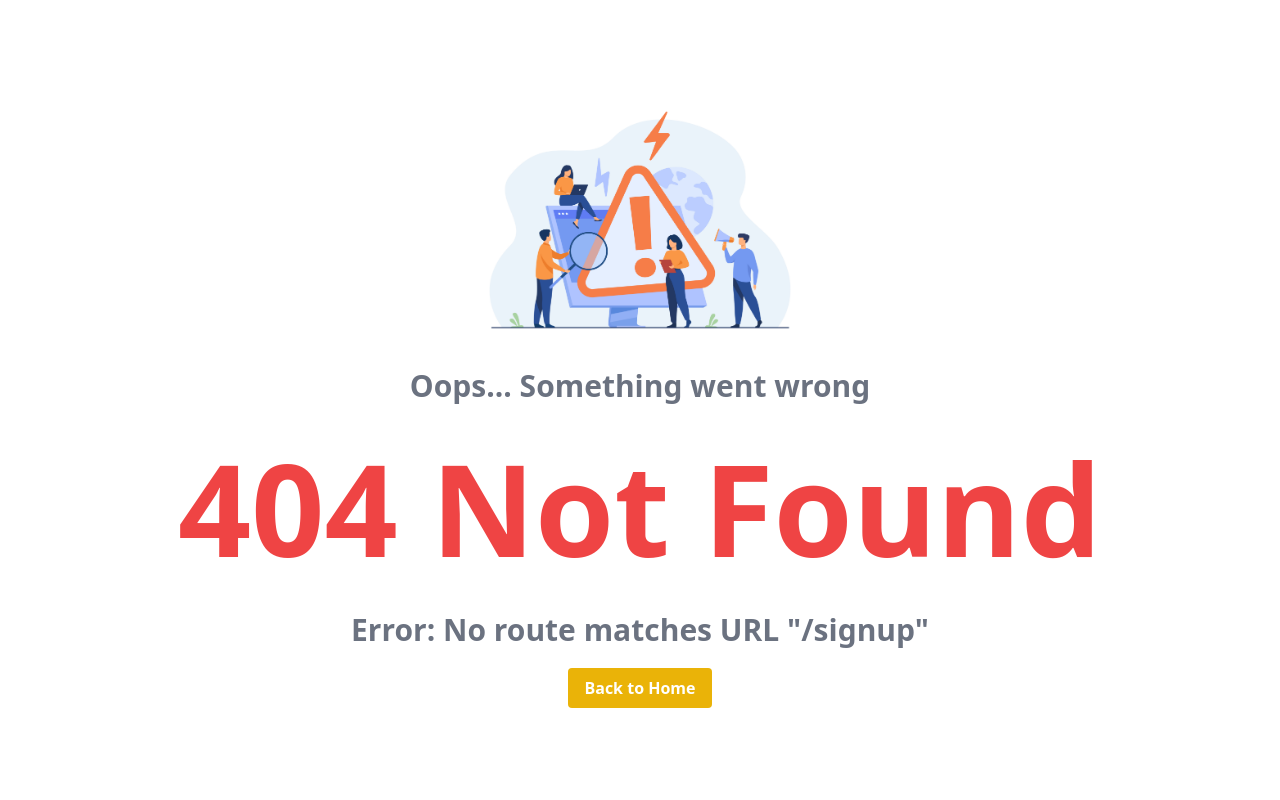
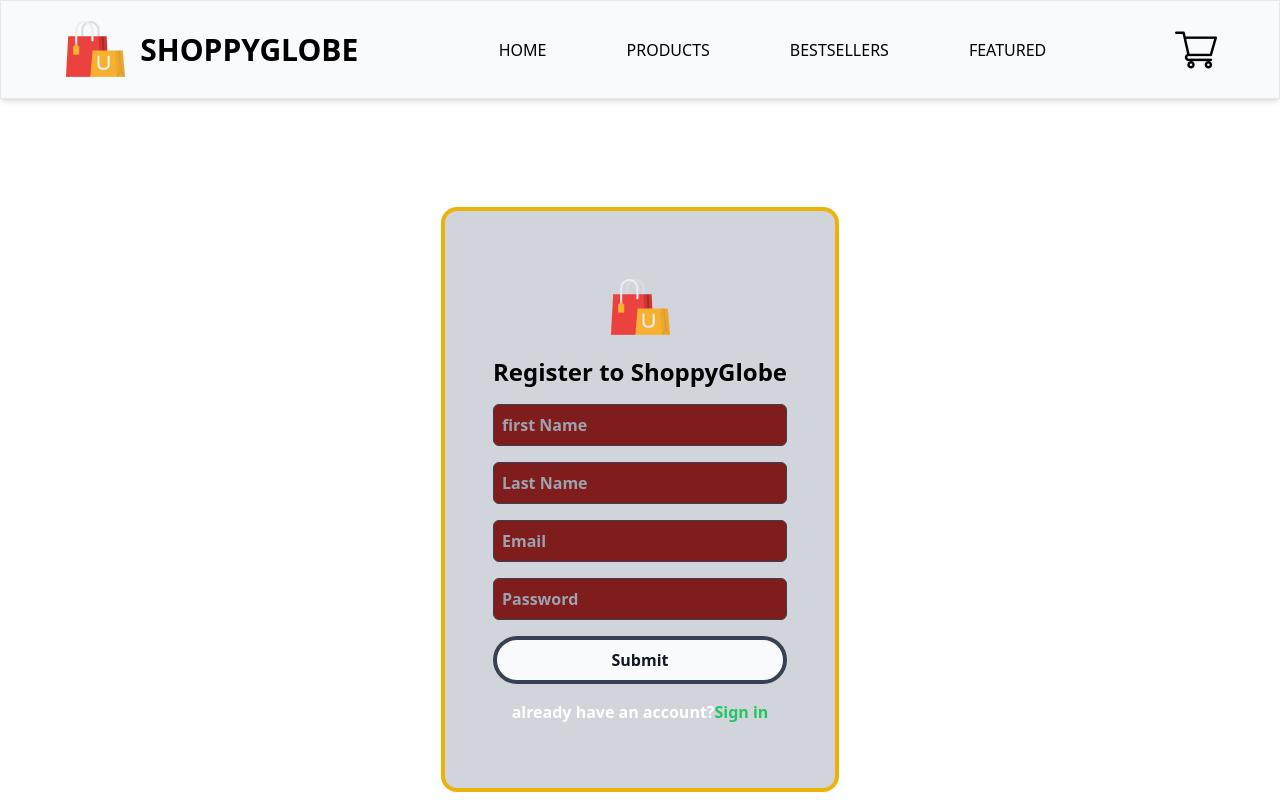
Before and after one commit to itsnileshgosavi/shoppyglobe, a React (Vite) app: page /signup in a window 1280 px wide. Before the commit this address had no page. Shown: the top 800 px of the page. Built offline with nearby package versions, Linux system fonts and the light colour scheme.

Commit message:
added signIn and signUp routes

```diff
--- a/src/components/Header.jsx
+++ b/src/components/Header.jsx
@@ -31,7 +31,9 @@ const Header = () => {
   //function to save cart to local storage
   useEffect(() => {
     if(loaded){
-      localStorage.setItem("cart", JSON.stringify(cart));
+      setTimeout(() => {
+        localStorage.setItem("cart", JSON.stringify(cart));
+      }, 1000);
     }
   }, [cart]);
 
--- a/src/main.jsx
+++ b/src/main.jsx
@@ -7,6 +7,7 @@ import { RouterProvider } from 'react-router-dom'
 import Home from './pages/Home.jsx'
 import { lazy, Suspense } from 'react'
 import Loading from './components/Loading.jsx'
+
 const Cart = lazy(() => import('./pages/Cart.jsx'));
 const Products = lazy(() => import('./pages/Products.jsx'));
 const Checkout = lazy(() => import('./pages/Checkout.jsx'));
@@ -14,6 +15,8 @@ const BestSellers = lazy(() => import('./pages/BestSellers.jsx'));
 const Featured = lazy(() => import('./pages/Featured.jsx'));
 const ProductDetails = lazy(() => import('./pages/ProductDetails.jsx'));
 const NotFound = lazy(() => import('./pages/NotFound.jsx'));
+const SignIn = lazy(() => import('./pages/SignIn.jsx'));
+const SignUp = lazy(() => import('./pages/SignUp.jsx'));
 
 const router = createBrowserRouter([
   {
@@ -47,6 +50,14 @@ const router = createBrowserRouter([
       {
         path:"/cart",
         element:<Suspense fallback={<Loading/>}><Cart/></Suspense>,
+      },
+      {
+        path:"/signin",
+        element:<Suspense fallback={<Loading/>}><SignIn/></Suspense>,
+      },
+      {
+        path:"/signup",
+        element:<Suspense fallback={<Loading/>}><SignUp/></Suspense>,
       }
     ],
     errorElement: <Suspense fallback={<Loading/>}><NotFound/></Suspense>,
--- /dev/null
+++ b/src/pages/SignIn.jsx
@@ -0,0 +1,82 @@
+import { useState } from "react";
+import logo from "../assets/img/logo.png";
+import { Link } from "react-router-dom";
+import { useNavigate } from "react-router-dom";
+
+const SignIn = () => {
+    const [error, setError] = useState(null);
+    const [email, setEmail] = useState("");
+    const [password, setPassword] = useState("");
+   const navigate = useNavigate();
+   const handleSignIn = async(e) => {
+    e.preventDefault();
+  try {
+    const response = await fetch("http://localhost:8000/api/user/signin", {
+        method: "POST",
+        credentials: "include",
+        headers: {
+          "Content-Type": "application/json",
+        },
+        body: JSON.stringify({
+          email: email,
+          password: password,
+        }),
+      });
+      if (!response.ok) {
+        throw new Error("Failed to fetch data from API. The Api responded with code " + response.status + " and message is " + response.statusText);
+      }else{
+          const data = await response.json();
+          alert("Login Successful");
+          navigate("/");
+      }
+
+  } catch (error) {
+    console.log(error)
+    setError("something went wrong");
+  }
+
+   }
+  return (
+    <div className="flex items-center justify-center min-h-screen">
+      <div className="flex items-center justify-center">
+        <div className="bg-gray-300 border-[4px] border-yellow-500 rounded-2xl hover:border-red-500 transition-all duration-200">
+          <div className="mx-auto flex items-center space-y-4 py-16 px-12 font-semibold text-white flex-col">
+            <img src={logo} alt="logo" />
+            <h1 className="text-black text-2xl">Sign in to ShoppyGlobe</h1>
+            <input
+              className="w-full p-2 bg-red-900 rounded-md border border-gray-700 focus:border-blue-700 hover:border-blue-500 transition-all duration-200"
+              placeholder="Email"
+              type="email"
+              name="email"
+              onChange={(e) => setEmail(e.target.value)}
+            />
+            <input
+              className="w-full p-2 bg-red-900 rounded-md border border-gray-700 focus:border-blue-700 hover:border-red-500 transition-all duration-200"
+              placeholder="Password"
+              type="password"
+              name="password"
+              onChange={(e) => setPassword(e.target.value)}
+            />
+            {error && <p className="text-red-500">{error}</p>}
+            <input
+              className="w-full p-2 bg-gray-50 rounded-full font-bold text-gray-900 border-[4px] border-gray-700 hover:border-red-500 transition-all duration-200"
+              type="submit"
+              onClick={(e) => {handleSignIn(e)}}
+            />
+            <p>
+              Don't have an account?
+              <Link
+                className="font-semibold text-green-500 hover:text-red-500 transition-all duration-200"
+                to={"/signup"}
+              >
+                Sign up
+              </Link>
+            </p>
+          </div>
+        </div>
+      </div>
+    </div>
+  );
+};
+
+export default SignIn;
--- /dev/null
+++ b/src/pages/SignUp.jsx
@@ -0,0 +1,100 @@
+import { useState } from "react";
+import logo from "../assets/img/logo.png";
+import { Link } from "react-router-dom";
+import { useNavigate } from "react-router-dom";
+
+const SignUp = () => {
+    const [error, setError] = useState(null);
+    const [firstName, setFirstName] = useState("");
+    const [lastName, setLastName] = useState("");
+    const [email, setEmail] = useState("");
+    const [password, setPassword] = useState("");
+    const navigate = useNavigate();
+    const handleSignUp = async (e) => {
+        e.preventDefault();
+        try {
+          const response = await fetch("http://localhost:8000/api/user/register", {
+            method: "POST",
+            credentials: "include",
+            headers: {
+              "Content-Type": "application/json",
+            },
+            body: JSON.stringify({
+              firstName,
+              lastName,
+              email,
+              password,
+            }),
+          });
+          if (!response.ok) {
+            throw new Error("Failed to fetch data from API. The Api responded with code " + response.status + " and message is " + response.statusText);
+          } else {
+            const data = await response.json();
+            alert("Registration Successful");
+            navigate("/signin");
+          }
+
+        } catch (error) {
+          console.log(error);
+          setError("something went wrong");
+        }}
+  return (
+    <div className="flex items-center justify-center min-h-screen">
+      <div className="flex items-center justify-center">
+        <div className="bg-gray-300 border-[4px] border-yellow-500 rounded-2xl hover:border-red-500 transition-all duration-200">
+          <div className="mx-auto flex items-center space-y-4 py-16 px-12 font-semibold text-white flex-col">
+            <img src={logo} alt="logo" />
+            <h1 className="text-black text-2xl">Register to ShoppyGlobe</h1>
+            <input
+              className="w-full p-2 bg-red-900 rounded-md border border-gray-700 focus:border-blue-700 hover:border-blue-500 transition-all duration-200"
+              placeholder="first Name"
+              type="text"
+              name="firstName"
+              onChange={(e) => setFirstName(e.target.value)}
+            />
+            <input
+              className="w-full p-2 bg-red-900 rounded-md border border-gray-700 focus:border-blue-700 hover:border-blue-500 transition-all duration-200"
+              placeholder="Last Name"
+              type="text"
+              name="firstName"
+              onChange={(e) => setLastName(e.target.value)}
+            />
+            <input
+              className="w-full p-2 bg-red-900 rounded-md border border-gray-700 focus:border-blue-700 hover:border-blue-500 transition-all duration-200"
+              placeholder="Email"
+              type="email"
+              name="email"
+              onChange={(e) => setEmail(e.target.value)}
+            />
+            <input
+              className="w-full p-2 bg-red-900 rounded-md border border-gray-700 focus:border-blue-700 hover:border-red-500 transition-all duration-200"
+              placeholder="Password"
+              type="password"
+              name="password"
+              onChange={(e) => setPassword(e.target.value)}
+            />
+            {error && <p className="text-red-500">{error}</p>}
+            <input
+              className="w-full p-2 bg-gray-50 rounded-full font-bold text-gray-900 border-[4px] border-gray-700 hover:border-red-500 transition-all duration-200"
+              type="submit"
+              onClick={(e) => {
+                handleSignUp(e);
+              }}
+            />
+            <p>
+              already have an account?
+              <Link
+                className="font-semibold text-green-500 hover:text-red-500 transition-all duration-200"
+                to={"/signin"}
+              >
+                Sign in
+              </Link>
+            </p>
+          </div>
+        </div>
+      </div>
+    </div>
+  );
+};
+
+export default SignUp;
```
